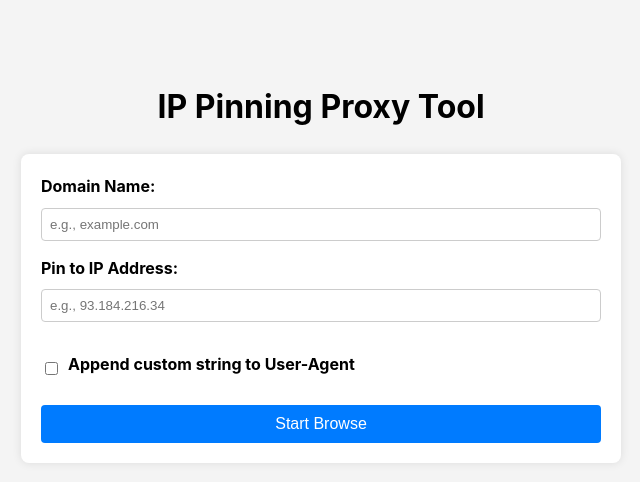
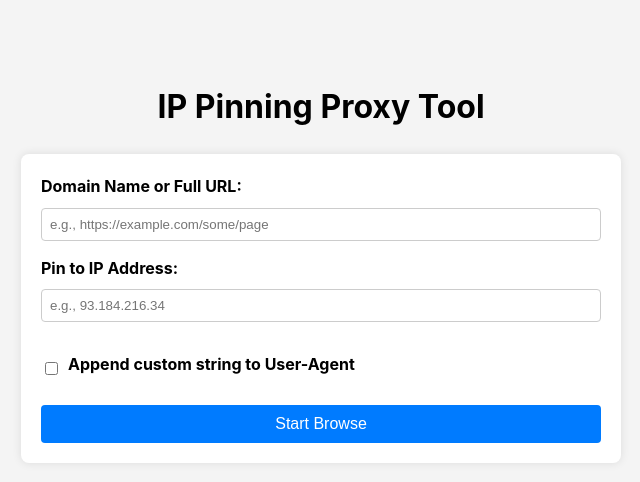
Before and after one commit to nathaniel-robertson/ip-pinning-proxy, a Flask app: page / in a window 1280 px wide. Shown: the top 482 px of the page, without its empty margins (319-959 px from the left). Run offline with Flask 2, Linux system fonts and the light colour scheme.

Commit message:
add full URL support

```diff
--- a/templates/index.html
+++ b/templates/index.html
@@ -22,8 +22,8 @@
     <h1>IP Pinning Proxy Tool</h1>
     <form id="proxy-form">
         <div>
-            <label for="domain">Domain Name:</label>
-            <input type="text" id="domain" name="domain" placeholder="e.g., example.com" required>
+            <label for="domain">Domain Name or Full URL:</label>
+            <input type="text" id="domain" name="domain" placeholder="e.g., https://example.com/some/page" required>
         </div>
         <div>
             <label for="ip">Pin to IP Address:</label>
@@ -34,6 +34,7 @@
             <input type="checkbox" id="add-ua-suffix" name="add-ua-suffix">
             <label for="add-ua-suffix">Append custom string to User-Agent</label>
         </div>
+        <input type="hidden" id="initial-path" value="/">
         <button type="submit">Start Browse</button>
     </form>
 
@@ -42,10 +43,13 @@
     const ipInput = document.getElementById('ip');
     const lookupStatus = document.getElementById('lookup-status');
     const proxyForm = document.getElementById('proxy-form');
+    const initialPathInput = document.getElementById('initial-path');
 
-    // Perform DNS lookup when the user finishes typing in the domain
-    domainInput.addEventListener('blur', async () => {
-        const domain = domainInput.value.trim();
+    let dnsLookupTimer;
+    let isParsingUrl = false; // Flag to prevent event loops
+
+    // This function performs the DNS lookup
+    const performDnsLookup = async (domain) => {
         if (!domain) return;
 
         lookupStatus.textContent = 'Looking up IP...';
@@ -63,6 +67,39 @@
             console.error('DNS Lookup failed:', error);
             lookupStatus.textContent = `❌ Could not resolve domain.`;
         }
+    };
+
+    // Event listener for when the user types or pastes into the domain field
+    domainInput.addEventListener('input', () => {
+        if (isParsingUrl) return; // Prevent loop if we are modifying the input value ourselves
+
+        clearTimeout(dnsLookupTimer); // Debounce the lookup
+        const value = domainInput.value.trim();
+
+        try {
+            // Prepend a protocol if missing, to help the URL parser
+            const fullUrl = value.startsWith('http') ? value : `https://${value}`;
+            const url = new URL(fullUrl);
+
+            // If we successfully parse a URL with a valid hostname
+            if (url.hostname && url.hostname.includes('.')) {
+                isParsingUrl = true; // Set flag
+                domainInput.value = url.hostname; // Update input with just the domain
+                const path = url.pathname === '/' && url.search === '' ? '/' : url.pathname + url.search;
+                initialPathInput.value = path; // Store the path
+                performDnsLookup(url.hostname); // Trigger lookup immediately
+                isParsingUrl = false; // Unset flag
+                return;
+            }
+        } catch (e) {
+            // It's not a valid URL, treat it as a domain being typed
+            initialPathInput.value = '/'; // Reset path to default
+        }
+
+        // Debounced lookup for manual typing
+        dnsLookupTimer = setTimeout(() => {
+            performDnsLookup(value);
+        }, 300);
     });
 
     // Handle form submission to redirect to the correct proxy URL
@@ -71,13 +108,18 @@
         const domain = domainInput.value.trim();
         const ip = ipInput.value.trim();
         const addSuffix = document.getElementById('add-ua-suffix').checked;
+        const path = initialPathInput.value || '/'; // Use stored path or default
 
         if (domain && ip) {
-            let url = `/${domain}/${ip}/`;
+            let baseUrl = `/${domain}/${ip}${path === '/' ? '' : path}`;
+
+            // Correctly append the user-agent suffix parameter
+            const finalUrl = new URL(baseUrl, window.location.origin);
             if (addSuffix) {
-                url += '?add_ua_suffix=true';
+                finalUrl.searchParams.append('add_ua_suffix', 'true');
             }
-            window.location.href = url;
+
+            window.location.href = finalUrl.href;
         } else {
             alert('Please fill in both the domain and IP address.');
         }
```
